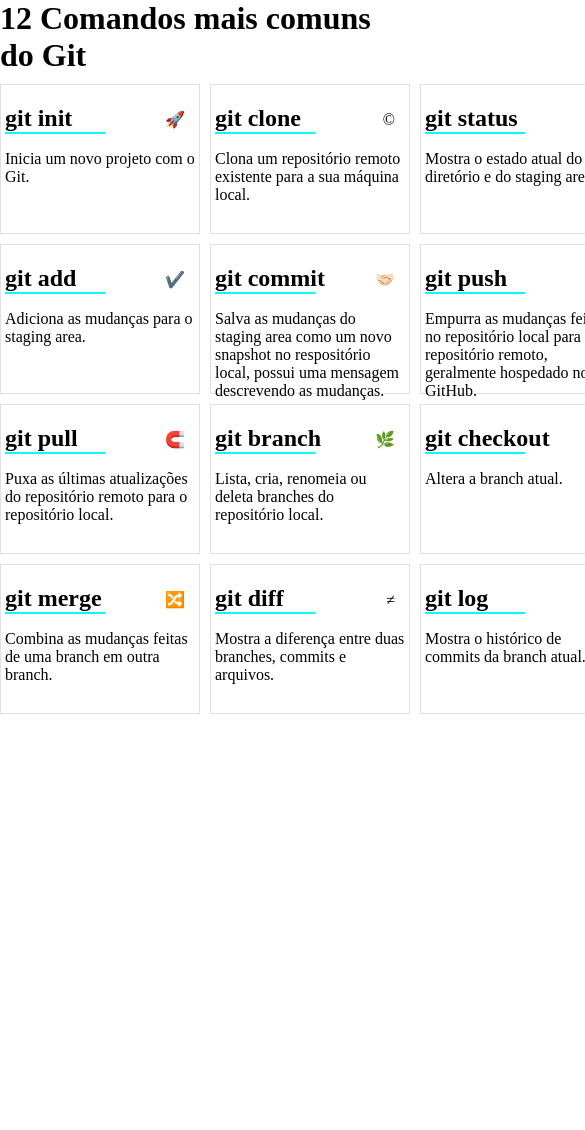
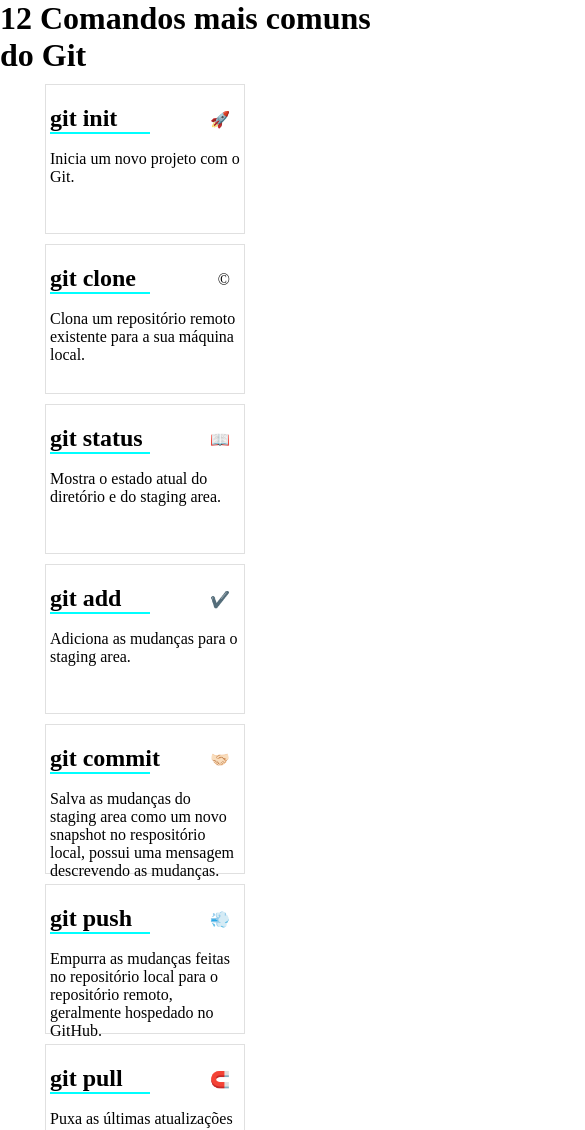
Before and after one commit to viniciusarashiro/git-commands, a plain HTML site: page index.html in a window 390 px wide. Shown: the top 1130 px of the page, 585 px wide, since content can reach past the window. Before the commit the page ends 844 px from the top, so only its background shows below. Drawn offline with Linux system fonts and the light colour scheme.

Commit message:
feat: add media queries

```diff
--- a/style.css
+++ b/style.css
@@ -50,3 +50,17 @@ header {
   background-color: aqua;
   display: block;
 }
+
+@media (max-width: 900px) {
+  .cards {
+    grid-template-columns: 1fr 1fr;
+    max-width: 450px;
+  }
+}
+
+@media (max-width: 600px) {
+  .cards {
+    grid-template-columns: 1fr;
+    max-width: 300px;
+  }
+}
```
